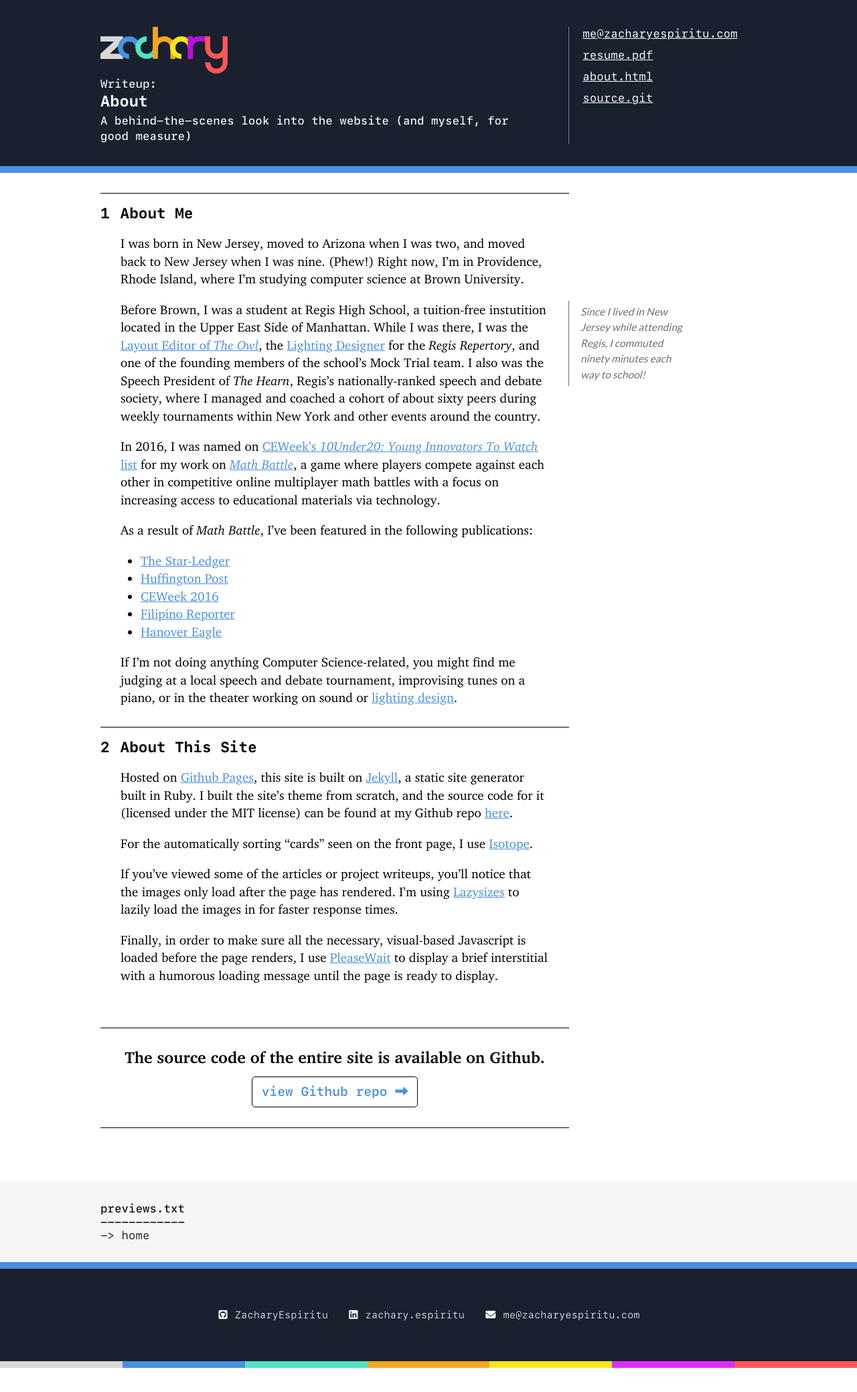
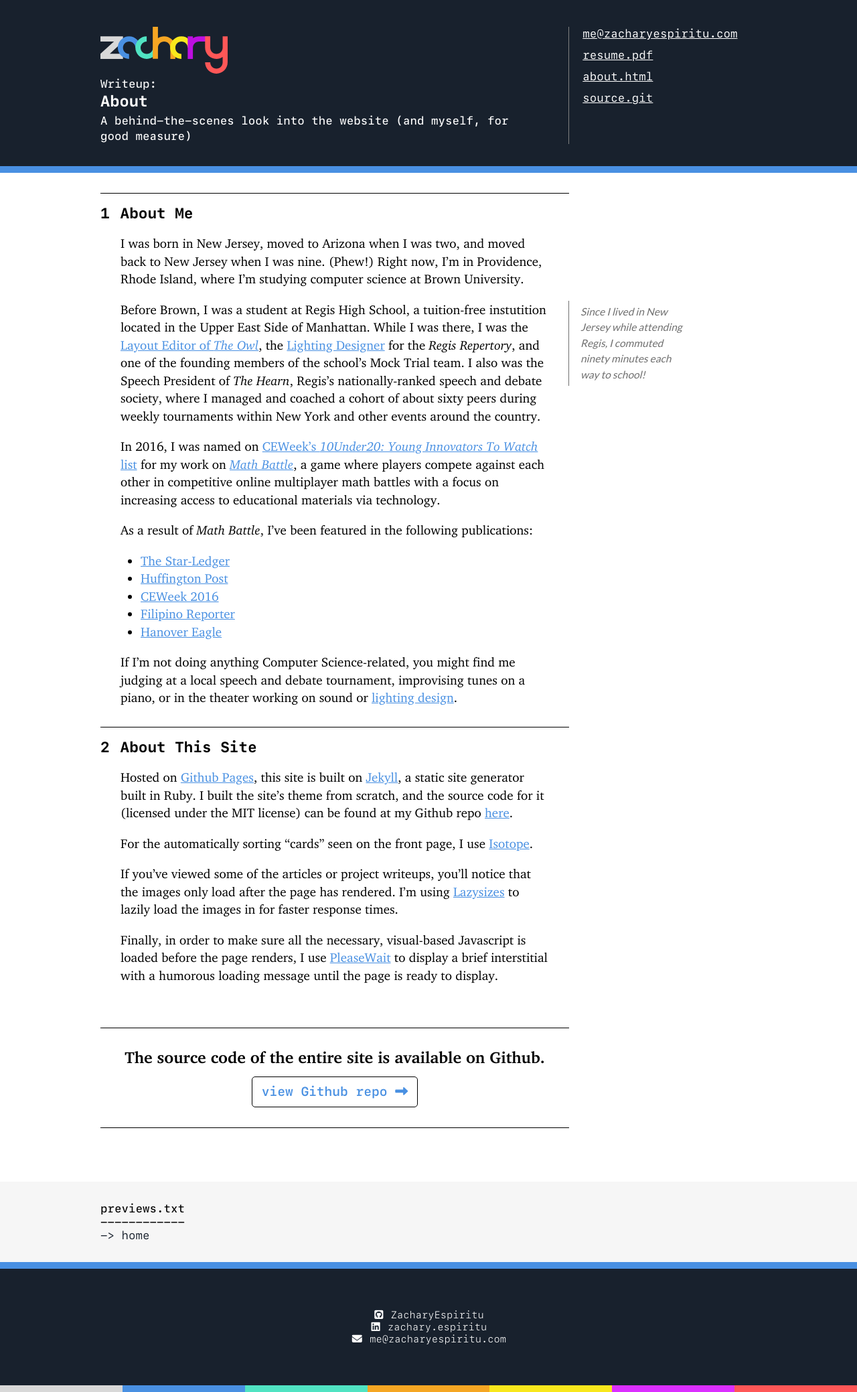
Before and after one commit to ZacharyEspiritu/zacharyespiritu.github.io, a Jekyll site: the page built from about.md, in a window 1280 px wide. Shown: the whole page at 67% size. Built offline with Jekyll 4.4.1, drawn with Linux system fonts in a browser that asks for light colours; nearby versions of some CDN libraries; before the commit the page ends 2042 px from its top, so only the background shows below that.

Commit message:
Fix bug where footer social icons detached from links when screen size got small

```diff
--- a/_includes/footer.html
+++ b/_includes/footer.html
@@ -1,17 +1,23 @@
 <footer id="footer" class="content gray" role="group">
     <div class="wrapper center-align">
+        <div class="footer-group">
             <a href="https://github.com/ZacharyEspiritu" class="footer-social" aria-label="Github">
                 <i class="fa fa-github-square" aria-hidden="true" title="Github"></i>
                 ZacharyEspiritu
             </a>
+        </div>
+        <div class="footer-group">
             <a href="https://www.linkedin.com/in/zacharyespiritu" class="footer-social" aria-label="LinkedIn">
                 <i class="fa fa-linkedin-square" aria-hidden="true" title="LinkedIn"></i>
                 zachary.espiritu
             </a>
+        </div>
+        <div class="footer-group">
             <a href="mailto:me@zacharyespiritu.com" class="footer-social" aria-label="Email">
                 <i class="fa fa-envelope" aria-hidden="true" title="Email"></i>
                 me@zacharyespiritu.com
             </a>
+        </div>
     </div>
 </footer>
 <div class="footer-rainbow">
```
Lines whose indentation alone changed are shown as unchanged.
